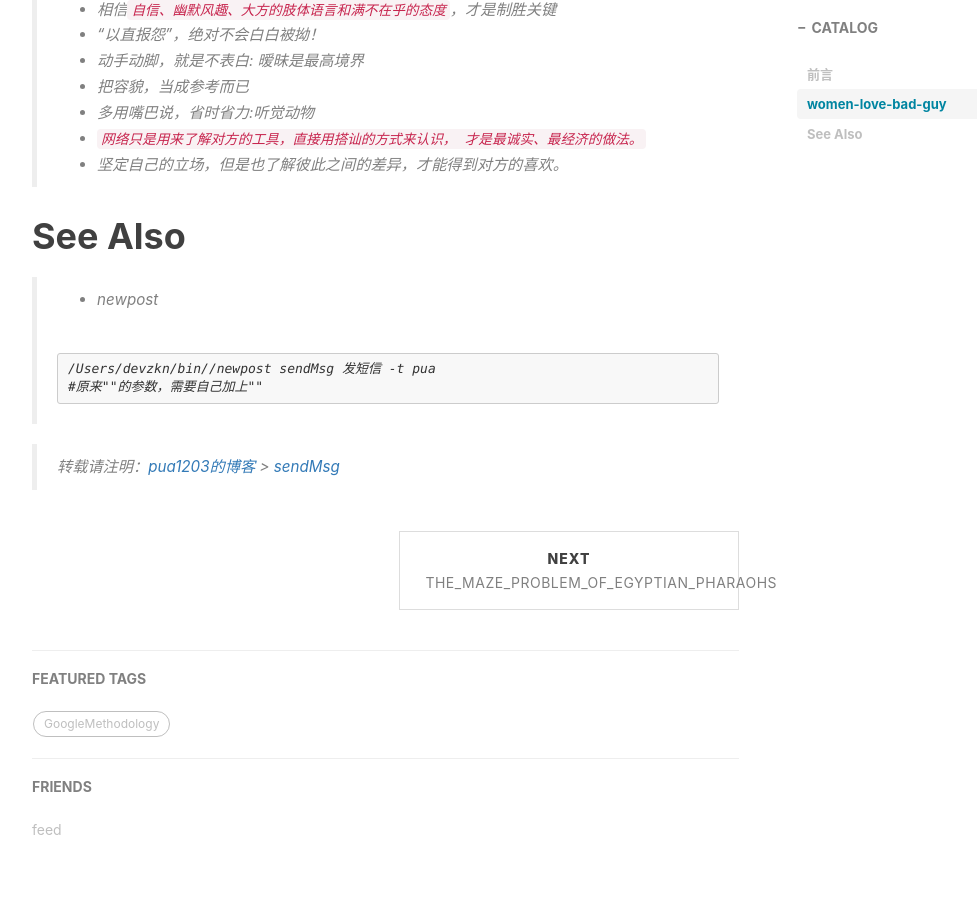
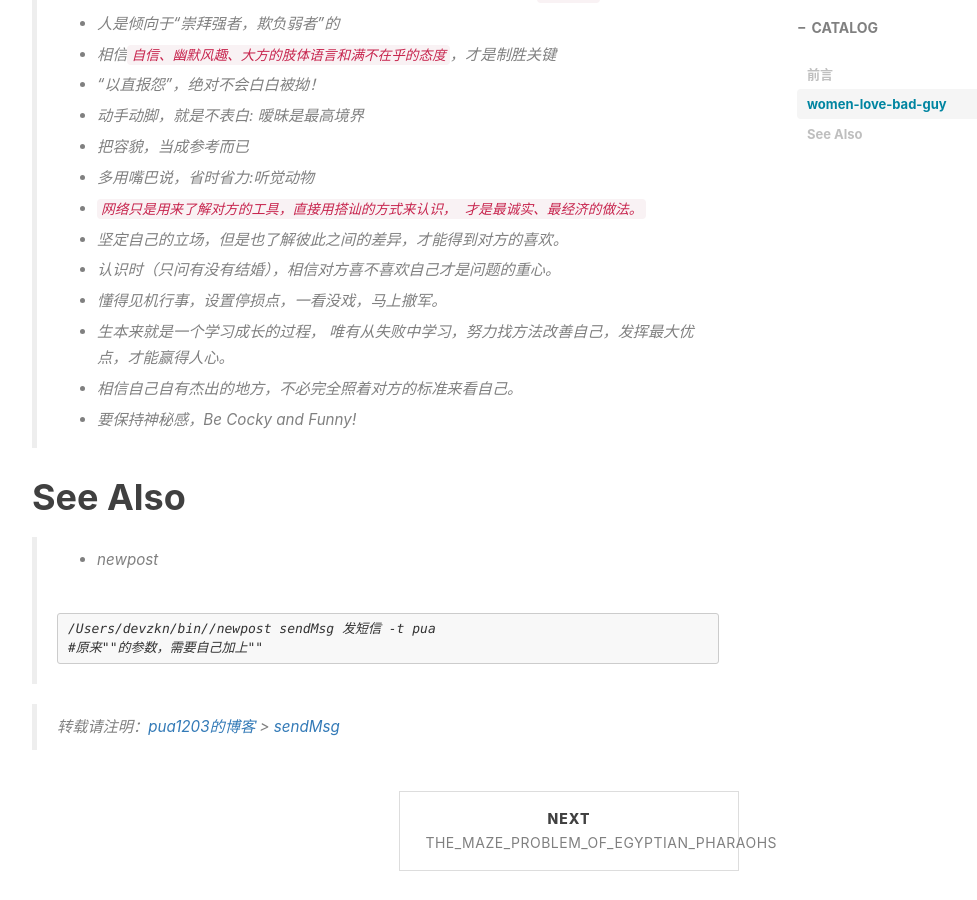
Before and after one commit to pua1203/pua1203.github.io, a Jekyll site: the page built from _posts/pua/2018-09-16-sendMsg.md, in a window 1280 px wide and 900 px high, scrolled down 1312 px. Shown: the whole window, without its empty margins (233-1210 px from the left). Built offline with Jekyll 4.4.1, drawn with Linux system fonts in a browser that asks for light colours; nearby versions of some CDN libraries; comment, search, counter and statistics services are not loaded.

Commit message:
Be Cocky and Funny

```diff
--- a/_posts/pua/2018-09-16-sendMsg.md
+++ b/_posts/pua/2018-09-16-sendMsg.md
@@ -37,22 +37,49 @@ subtitle: women-love-bad-guy
 > * 爱人之前先爱己
 >
 >   * 爱别人前要先爱自己，绝对不会做出违背自己原则的事
+>
 > * 不做没有效益的付出
+>
 > * 有一种自信叫自以为是:一幅“我就是这样，不然你想怎样”的态度
+>
 > * 把自己当成是世界的中心
+>
 > * 负面态度甚至批评全部当成耳边风，继续自以为是: 走自己的路
+>
 > * 小心对方设下让他成为好人的陷阱
+>
 > * 被拒绝时，认为那一定是对方的问题：让自己先成为王子
+>
 > * 懂得设置停损点，壮士断腕：计算付出回报率
+>
 > * 和对方的感情没有确定的时候，一定要多看看，多认识其他异性：`骑驴找马`
+>
 > * 人是倾向于“崇拜强者，欺负弱者”的
+>
 > * 相信`自信、幽默风趣、大方的肢体语言和满不在乎的态度`，才是制胜关键
+>
 > * “以直报怨”，绝对不会白白被拗！
+>
 > * 动手动脚，就是不表白: 暧昧是最高境界
+>
 > * 把容貌，当成参考而已
+>
 > * 多用嘴巴说，省时省力:听觉动物
+>
 > * `网络只是用来了解对方的工具，直接用搭讪的方式来认识， 才是最诚实、最经济的做法。`
+>
 > * 坚定自己的立场，但是也了解彼此之间的差异，才能得到对方的喜欢。
+>
+> * 认识时（只问有没有结婚），相信对方喜不喜欢自己才是问题的重心。
+>
+> * 懂得见机行事，设置停损点，一看没戏，马上撤军。
+>
+> * 生本来就是一个学习成长的过程， 唯有从失败中学习，努力找方法改善自己，发挥最大优点，才能赢得人心。
+>
+> * 相信自己自有杰出的地方，不必完全照着对方的标准来看自己。
+>
+> * 要保持神秘感，Be Cocky and Funny!
+>
 
 
 
```
